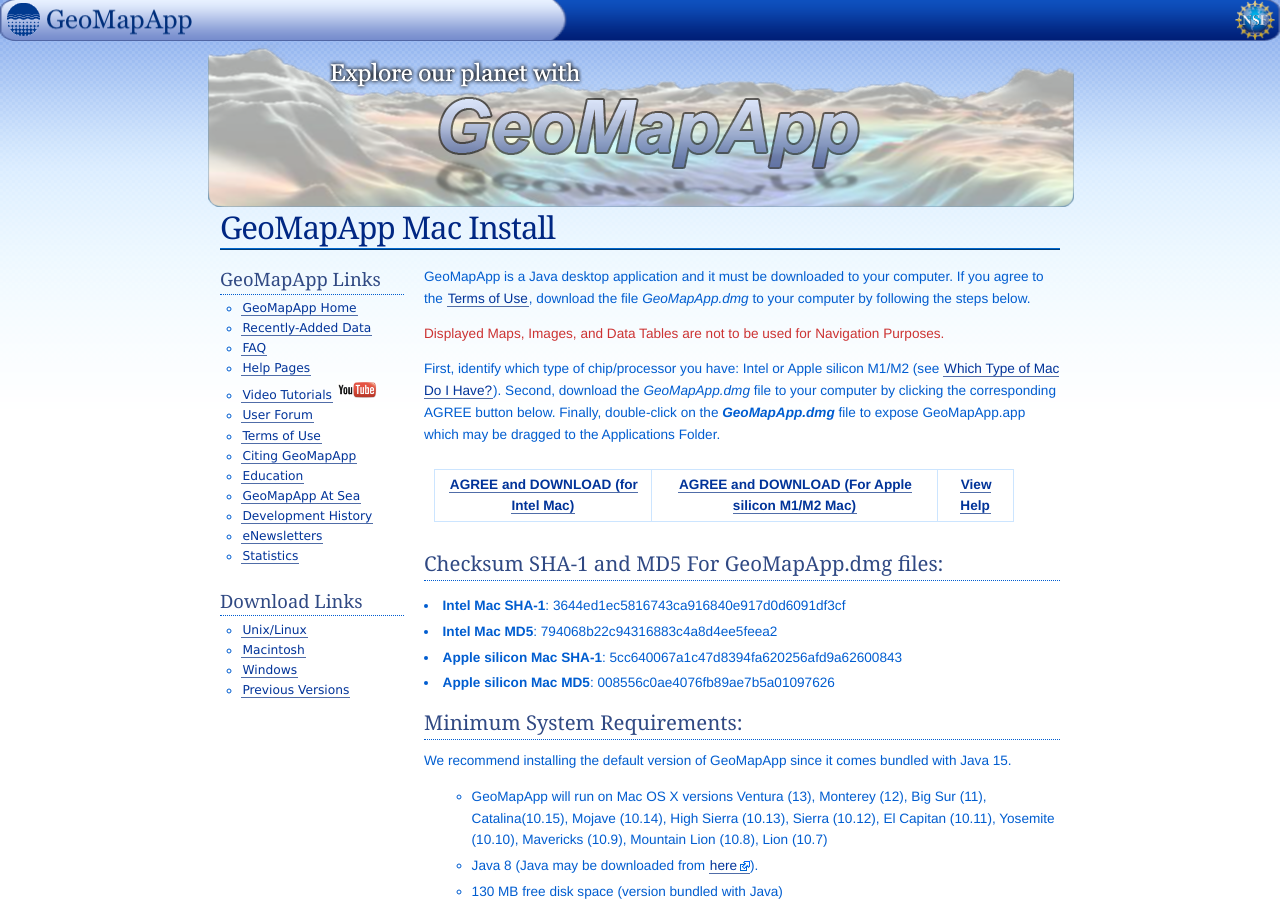
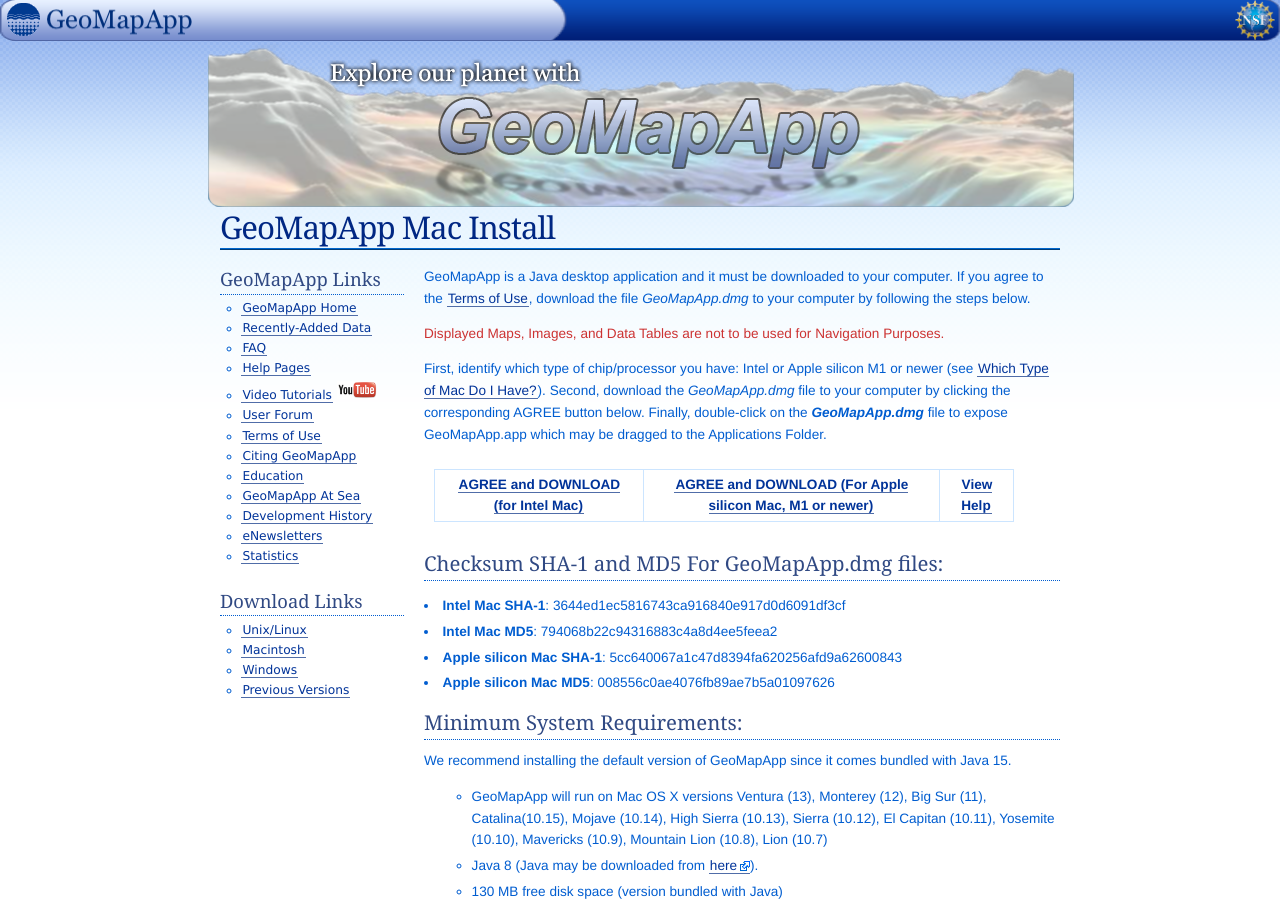
Before and after one commit to mgds/www.geomapapp.org, a Jekyll site: the page built from MacInstall.html, in a window 1280 px wide and 900 px high. Built offline with Jekyll 4.4.1, drawn with Linux system fonts in a browser that asks for light colours.

Commit message:
Update MacInstall.html
To be clearer to potential users with Apple silicon M3/M4 chips.

```diff
--- a/MacInstall.html
+++ b/MacInstall.html
@@ -8,7 +8,7 @@
 
 <p><span style="color:#CC3333;">Displayed Maps, Images, and Data Tables are not to be used for Navigation Purposes.</span></p>
 
-<p>First, identify which type of chip/processor you have: Intel or Apple silicon M1/M2
+<p>First, identify which type of chip/processor you have: Intel or Apple silicon M1 or newer
 (see <a href="https://support.apple.com/en-us/HT211814">Which Type of Mac Do I Have?</a>).
 Second, download the <em>GeoMapApp.dmg</em> file to your computer by clicking the
 corresponding AGREE button below.
@@ -22,7 +22,7 @@
 		<TBODY>
 		<TR>
 			<TD><B><A href="https://app.geomapapp.org/MapApp/GeoMapApp-3.7.5-Intel.dmg">AGREE and DOWNLOAD (for Intel Mac)</A></B></TD>
-			<TD><B><A href="https://app.geomapapp.org/MapApp/GeoMapApp-3.7.5-Silicon.dmg">AGREE and DOWNLOAD (For Apple silicon M1/M2 Mac)</A></B></TD>
+			<TD><B><A href="https://app.geomapapp.org/MapApp/GeoMapApp-3.7.5-Silicon.dmg">AGREE and DOWNLOAD (For Apple silicon Mac, M1 or newer)</A></B></TD>
 			<TD><B><A href="/GMA/newHelp/index.html">View Help</A></B></TD>
 		</TR>
 		</TBODY>
```
